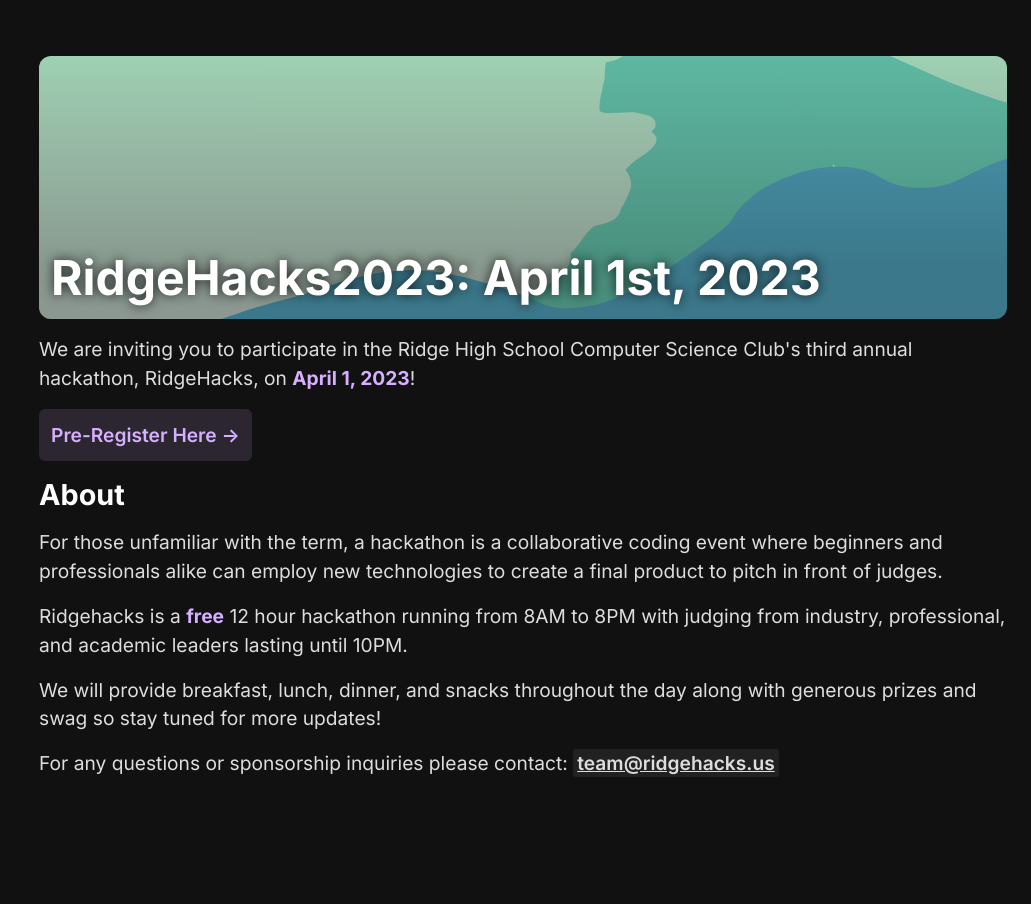
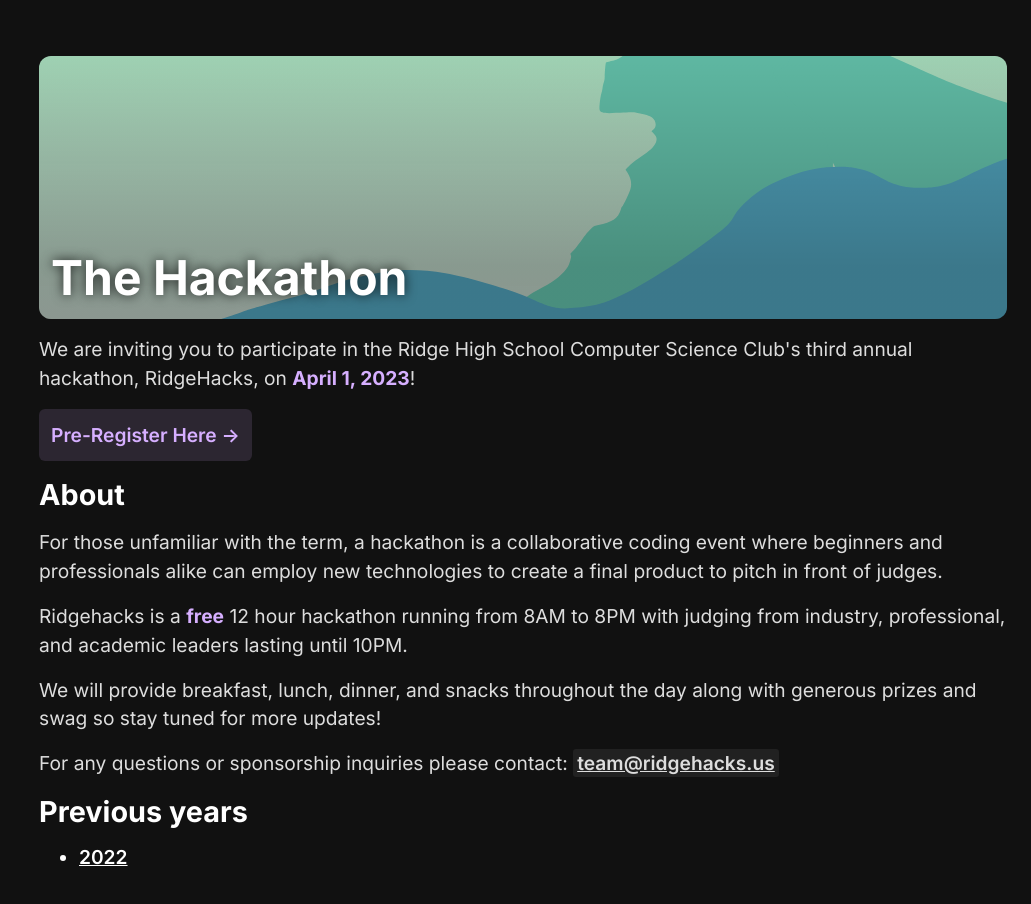
Before and after one commit to cyfinfaza/rcsc-website, a SvelteKit app: page /ridgehacks2023 in a window 1280 px wide. Shown: the top 904 px of the page, without its empty margins (249-1280 px from the left). Before the commit the page ends 834 px from the top, so only its background shows below. Built offline with nearby package versions, Linux system fonts and the light colour scheme.

Commit message:
update ridgehacks2023 page

```diff
--- a/src/routes/ridgehacks2023/+page.svelte
+++ b/src/routes/ridgehacks2023/+page.svelte
@@ -10,7 +10,7 @@
 />
 
 <HeaderWithImage imageSrc="/images/ridgehacks_background_graphic.svg">
-	RidgeHacks2023: April 1st, 2023
+	The Hackathon
 </HeaderWithImage>
 
 <p>
@@ -38,3 +38,9 @@
 	For any questions or sponsorship inquiries please contact:
 	<a href="mailto:team@ridgehacks.us">team@ridgehacks.us</a>
 </p>
+<h2>Previous years</h2>
+<ul>
+	<li>
+		<a href="https://2022.ridgehacks.us">2022</a>
+	</li>
+</ul>
```
